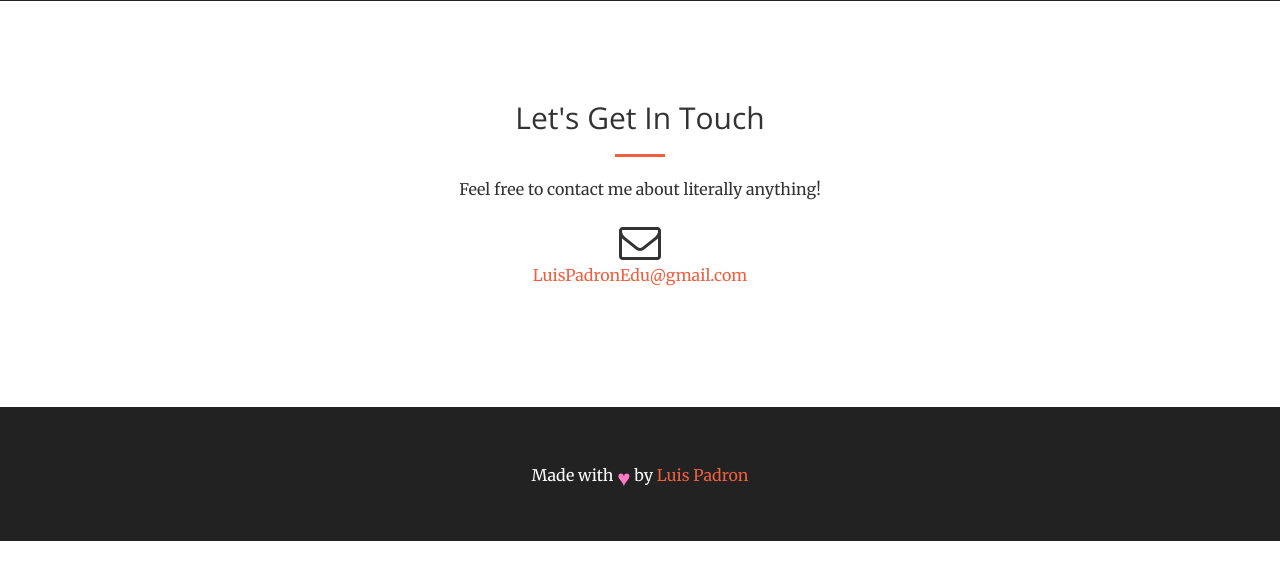
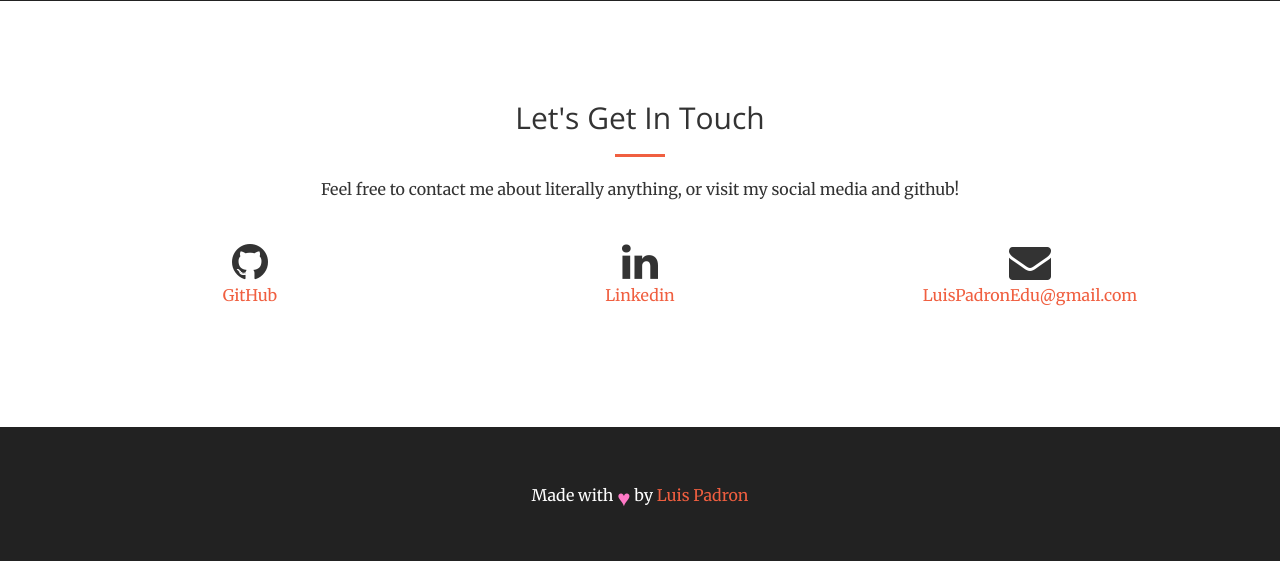
Before and after one commit to luispadron/DynamicWebsite, a Django app: page / in a window 1280 px wide. Shown: the part 1900-2461 px from the top of the page. Run offline with Django 3.2, Linux system fonts and the light colour scheme; parts of the project's set-up code (start-up, migrations or seed data) failed here and were passed over; some libraries are stand-ins or nearby versions.

Commit message:
finish contact section

```diff
--- a/lpadron/templates/home.html
+++ b/lpadron/templates/home.html
@@ -80,22 +80,31 @@
   </div>
 </aside>
 
-
 <section id="contact">
   <div class="container">
     <div class="row">
       <div class="col-lg-8 col-lg-offset-2 text-center">
         <h2 class="section-heading">Let's Get In Touch</h2>
         <hr class="primary">
-        <p>Feel free to contact me about literally anything!</p>
+        <p>Feel free to contact me about literally anything, or visit my social media and github!</p>
+      </div>
+
+      <div class="col-lg-4 text-center" style="padding-top: 20px;">
+        <i class="fa fa-github fa-3x sr-contact"></i>
+        <p><a target="_blank" href="https://github.com/luispadron">GitHub</a></p>
+      </div>
+
+      <div class="col-lg-4 text-center" style="padding-top: 20px;">
+        <i class="fa fa-linkedin fa-3x sr-contact"></i>
+        <p><a target="_blank" href="https://www.linkedin.com/in/luispadronn">Linkedin</a></p>
+      </div>
+
+      <div class="col-lg-4 text-center" style="padding-top: 20px;">
+        <i class="fa fa-envelope fa-3x sr-contact"></i>
+        <p><a href="mailto:luispadronedu@gmail.com">LuisPadronEdu@gmail.com</a></p>
       </div>
     </div>
-    <div class="text-center">
-      <i class="fa fa-envelope-o fa-3x sr-contact"></i>
-      <p><a href="mailto:luispadronedu@gmail.com">LuisPadronEdu@gmail.com</a></p>
-    </div>
   </div>
-</div>
 </section>
 
 {% endblock %}
```
